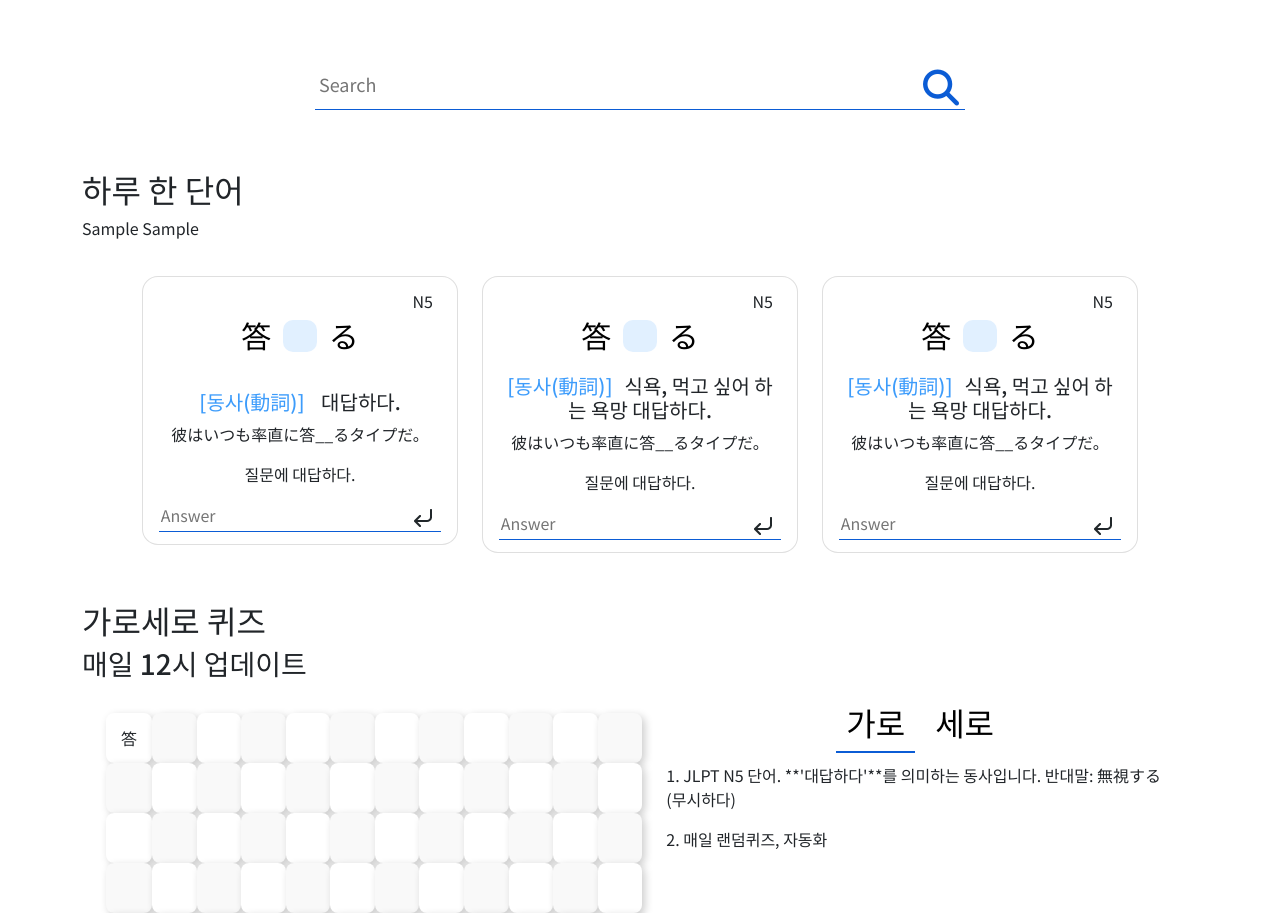
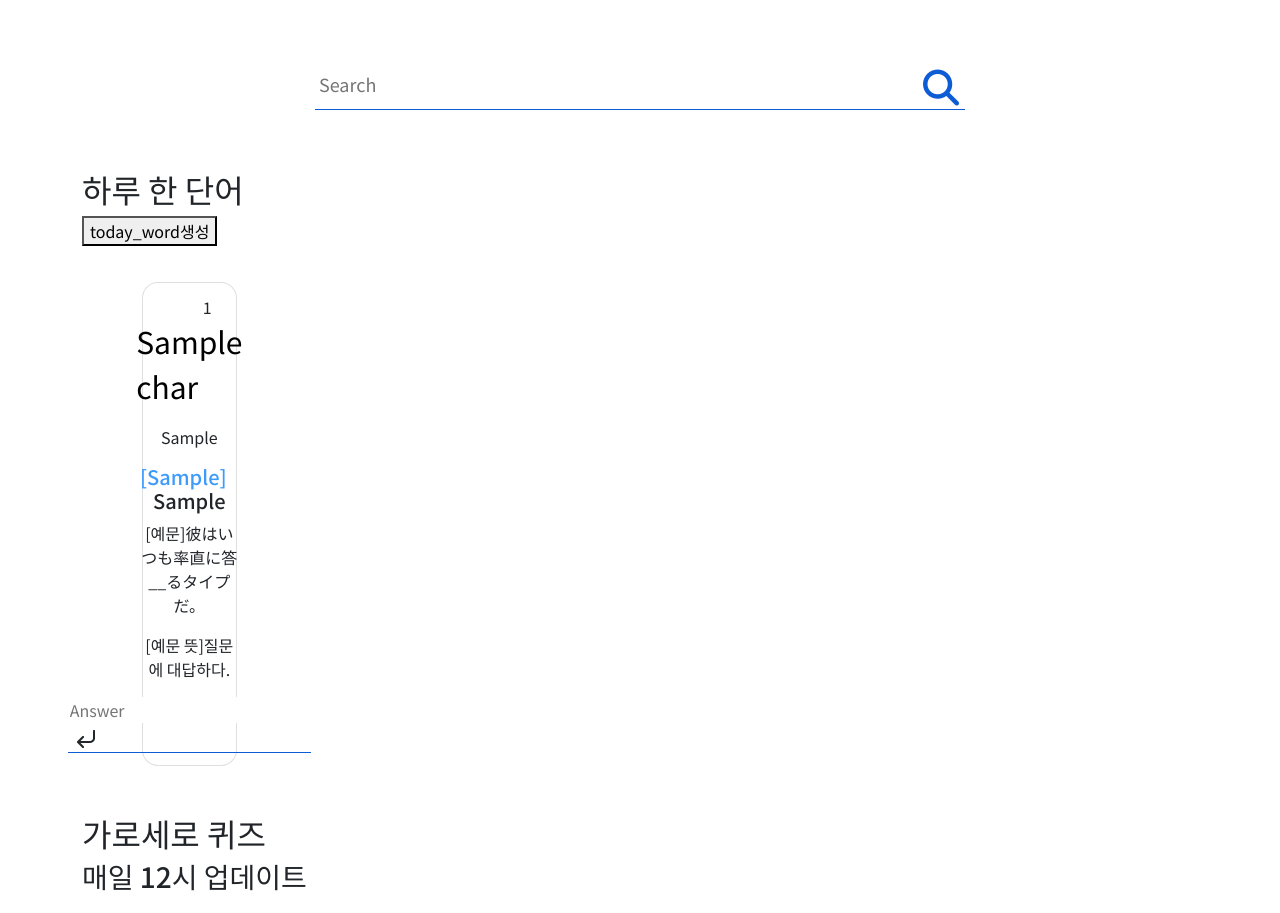
Before and after one commit to Drag-on-Park/JEnjoy, a Django app: template dictionary/templates/dictionary/dictionary.html in a window 1280 px wide; the page is wider, and only the part inside the window is pictured. Shown: the part 106-1019 px from the top of that part. Run offline with Django 5.2, Linux system fonts and the light colour scheme; tables that the repository leaves empty hold one stand-in row (values such as "Sample post"); the template is opened without the code that fills it: values that come from a table or form of the project are taken from there, most other values are stand-ins (such as "Sample title", 1, 10 or a date in 2020); some libraries are stand-ins or nearby versions.

Commit message:
today_words backend data > template logic update

```diff
--- a/dictionary/templates/dictionary/dictionary.html
+++ b/dictionary/templates/dictionary/dictionary.html
@@ -352,38 +352,37 @@
     <div class="section_oneword">
         <div class="section_title">
             <h2>하루 한 단어</h2>
-            {% for one in today_words %}
-            {{one.today_word}}
-            {{one.today_pronunciation}}
-            {% endfor %}
+
+            <form action="" method="post">
+                {% csrf_token %}
+                <button type="submit">today_word생성</button>
+            </form>
+
         </div>
         <div class="section_content">
             <div class="row row-cols-1 row-cols-md-3 g-4 card_group">
+                {% for one in today_words %}
                 <div class="col">
                   <div class="card">
-                    <div class="level">N5</div>
+                    <div class="level">{{one.today_Lv}}</div>
                     <a class="one_word" href="" >
-                        <!-- 答える -->
+                        <!-- 단어 -->
+                            {% for char in rendered_words %}
 
-                        <span class="word">
-                            答
-                        </span>
-                        <span class="blank_word">
-                            &nbsp;
-                            &nbsp;
-                            &nbsp;
-                        </span>
-                        <span class="word">
-                            る
-                        </span>
+                            {% if char == " " %}
+                                <span class="blank_word">&nbsp;&nbsp;&nbsp;</span>
+                            {% else %}
+                                <span class="word">{{ char }}</span>
+                            {% endif %}
+                            {% endfor %}
 
-                    </a>
+                        </a>
                     <div class="card-body ">
-                        <p>{{today_word.pronunciation}}</p>
-                        <h5 class="card-title"><span class="pos">[동사(動詞)]</span> 대답하다.</h5>
+                        <p>{{one.today_pronunciation}}</p>
+                        <h5 class="card-title"><span class="pos">[{{one.today_POS}}]</span> {{one.today_meaning}}</h5>
                         <div class="example">
-                            <p class="card-text">彼はいつも率直に答__るタイプだ。</p>
-                            <span>질문에 대답하다.</span>
+                            <p class="card-text">[예문]彼はいつも率直に答__るタイプだ。</p>
+                            <span>[예문 뜻]질문에 대답하다.</span>
                         </div>
                     </div>
                     <div class="card_answer">
@@ -396,78 +395,9 @@
                     </div>
                   </div>
                 </div>
-                <div class="col">
-                  <div class="card">
-                    <div class="level">N5</div>
-                    <a class="one_word" href="" >
-                        <!-- 答える -->
 
-                        <span class="word">
-                            答
-                        </span>
-                        <span class="blank_word">
-                            &nbsp;
-                            &nbsp;
-                            &nbsp;
-                        </span>
-                        <span class="word">
-                            る
-                        </span>
+                {% endfor %}
 
-                    </a>
-                    <div class="card-body ">
-                        <h5 class="card-title"><span class="pos">[동사(動詞)]</span>식욕, 먹고 싶어 하는 욕망 대답하다.</h5>
-                        <div class="example">
-                            <p class="card-text">彼はいつも率直に答__るタイプだ。</p>
-                            <span>질문에 대답하다.</span>
-                        </div>
-                    </div>
-                    <div class="card_answer">
-                        <form class="answer_form" action="">
-                            <input class="answer_search" type="text" placeholder="Answer">
-                            <button class="answer_submit">
-                                <img src="{% static 'images/Enter_icon.png' %}" alt="">
-                            </button>
-                        </form>
-                    </div>
-                  </div>
-                </div>
-                <div class="col">
-                  <div class="card">
-                    <div class="level">N5</div>
-                    <a class="one_word" href="" >
-                        <!-- 答える -->
-
-                        <span class="word">
-                            答
-                        </span>
-                        <span class="blank_word">
-                            &nbsp;
-                            &nbsp;
-                            &nbsp;
-                        </span>
-                        <span class="word">
-                            る
-                        </span>
-
-                    </a>
-                    <div class="card-body ">
-                        <h5 class="card-title"><span class="pos">[동사(動詞)]</span>식욕, 먹고 싶어 하는 욕망 대답하다.</h5>
-                        <div class="example">
-                            <p class="card-text">彼はいつも率直に答__るタイプだ。</p>
-                            <span>질문에 대답하다.</span>
-                        </div>
-                    </div>
-                    <div class="card_answer">
-                        <form class="answer_form" action="">
-                            <input class="answer_search" type="text" placeholder="Answer">
-                            <button class="answer_submit">
-                                <img src="{% static 'images/Enter_icon.png' %}" alt="">
-                            </button>
-                        </form>
-                    </div>
-                  </div>
-                </div>
 
 
 
```
Also changed, not shown: dictionary/templates/dictionary/dictionary_detail.html (+76 -0 lines), dictionary/views.py (+54 -38 lines).
